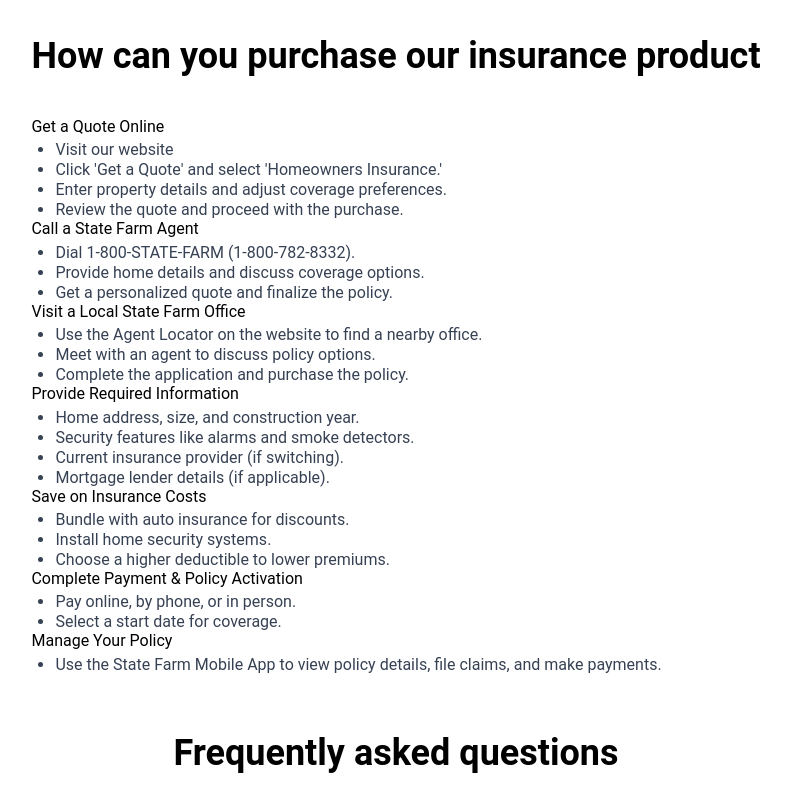
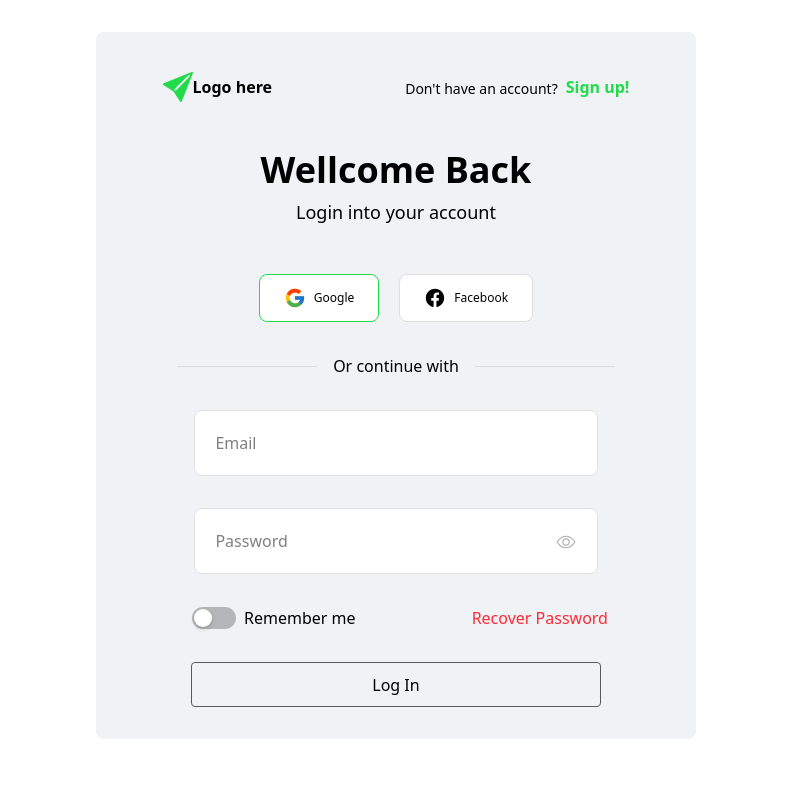
Before and after one commit to TanDat-FE/Insurance-Ecommerse, a React (Vite) app: page / in a window 1280 px wide. Shown: the top 800 px of the page, without its empty margins (244-1035 px from the left). Built offline with nearby package versions, Linux system fonts and the light colour scheme.

Commit message:
fix(conflict) conflict in app.jsx

```diff
--- a/src/App.jsx
+++ b/src/App.jsx
@@ -8,9 +8,8 @@
   return (
     <>
       <MainLayout>
-        {/* <Login /> */}
-        <InsuranceGuide />
-        <FAQ />
+        <Login />
+
       </MainLayout>
     </>
   );
```
